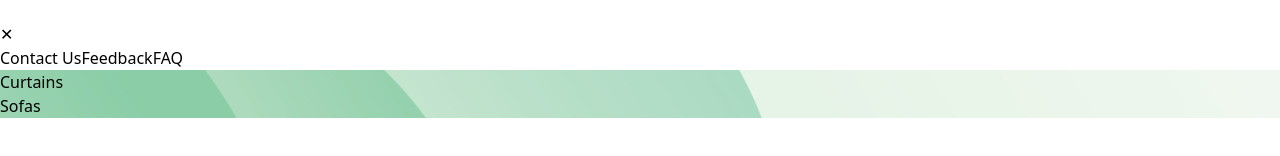
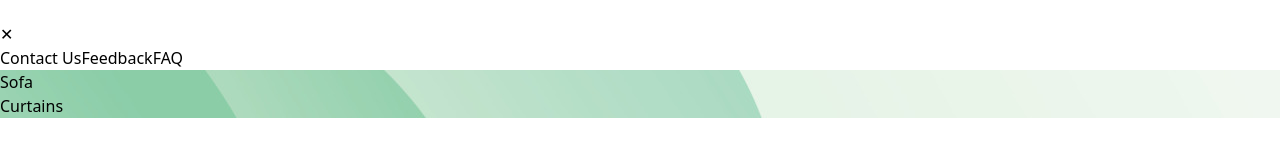
Before and after one commit to susmita070304/Ecom_site_1st, a React (Vite) app in the folder ecom-site/: page /products in a window 1280 px wide. Shown: the part 170-326 px from the top of the page. Built offline with nearby package versions, Linux system fonts and the light colour scheme.

Commit message:
created curtains page

```diff
--- /dev/null
+++ b/ecom-site/src/curtains/curtainFirst.jsx
@@ -0,0 +1 @@
+import React from "react";
--- a/ecom-site/src/varieties/Products.jsx
+++ b/ecom-site/src/varieties/Products.jsx
@@ -19,25 +19,28 @@ export default function Products() {
           style={{ backgroundImage: `url(${productsLogo})` }}
         ></div>
 
-        {/* Products Row Container */}
         <div className="flex flex-row items-center justify-center gap-40 mt-10">
 
-          {/* Curtains Column (Photo + Text) */}
+          {/* Sofas Column */}
           <div className="flex flex-col items-center">
             <div
-              className="h-[285px] w-[400px] bg-contain bg-center bg-no-repeat bg-black rounded-3xl cursor-pointer"
+              className="h-[285px] w-[400px] bg-cover bg-center bg-no-repeat border-solid border-[3px] border-black rounded-[0px_30px_160px_0px] cursor-pointer overflow-hidden"
+              style={{ backgroundImage: `url(${sofaImage})` }}
+            ></div>
+            <button className="w-[300px] py-4 bg-[#BCE3C9] border-[2px] border-black text-4xl font-bold uppercase tracking-wide mt-8 shadow-[4px_4px_0px_0px_rgba(0,0,0,1)] hover:translate-x-[2px] hover:translate-y-[2px] hover:shadow-[2px_2px_0px_0px_rgba(0,0,0,1)] transition-all">
+              Sofa
+            </button>
+          </div>
+
+          {/* Curtains Column */}
+          <div className="flex flex-col items-center">
+            <div
+              className="h-[285px] w-[400px] bg-cover bg-center bg-no-repeat border-solid border-[3px] border-black rounded-[160px_0px_0px_0px] cursor-pointer overflow-hidden"
               style={{ backgroundImage: `url(${curtainsImage})` }}
             ></div>
-            <h1 className="text-4xl font-bold mt-4 font-serif text-black">Curtains</h1>
-          </div>
-
-          {/* Sofas Column (Photo + Text) */}
-          <div className="flex flex-col items-center">
-            <div
-              className="h-[285px] w-[400px] bg-contain bg-center bg-no-repeat bg-black rounded-3xl cursor-pointer"
-              style={{ backgroundImage: `url(${sofaImage})` }}
-            ></div>
-            <h1 className="text-4xl font-bold mt-4 font-serif text-black">Sofas</h1>
+            <button className="w-[300px] py-4 bg-[#BCE3C9] border-[2px] border-black text-4xl font-bold uppercase tracking-wide mt-8 shadow-[4px_4px_0px_0px_rgba(0,0,0,1)] hover:translate-x-[2px] hover:translate-y-[2px] hover:shadow-[2px_2px_0px_0px_rgba(0,0,0,1)] transition-all">
+              Curtains
+            </button>
           </div>
 
         </div>
```
